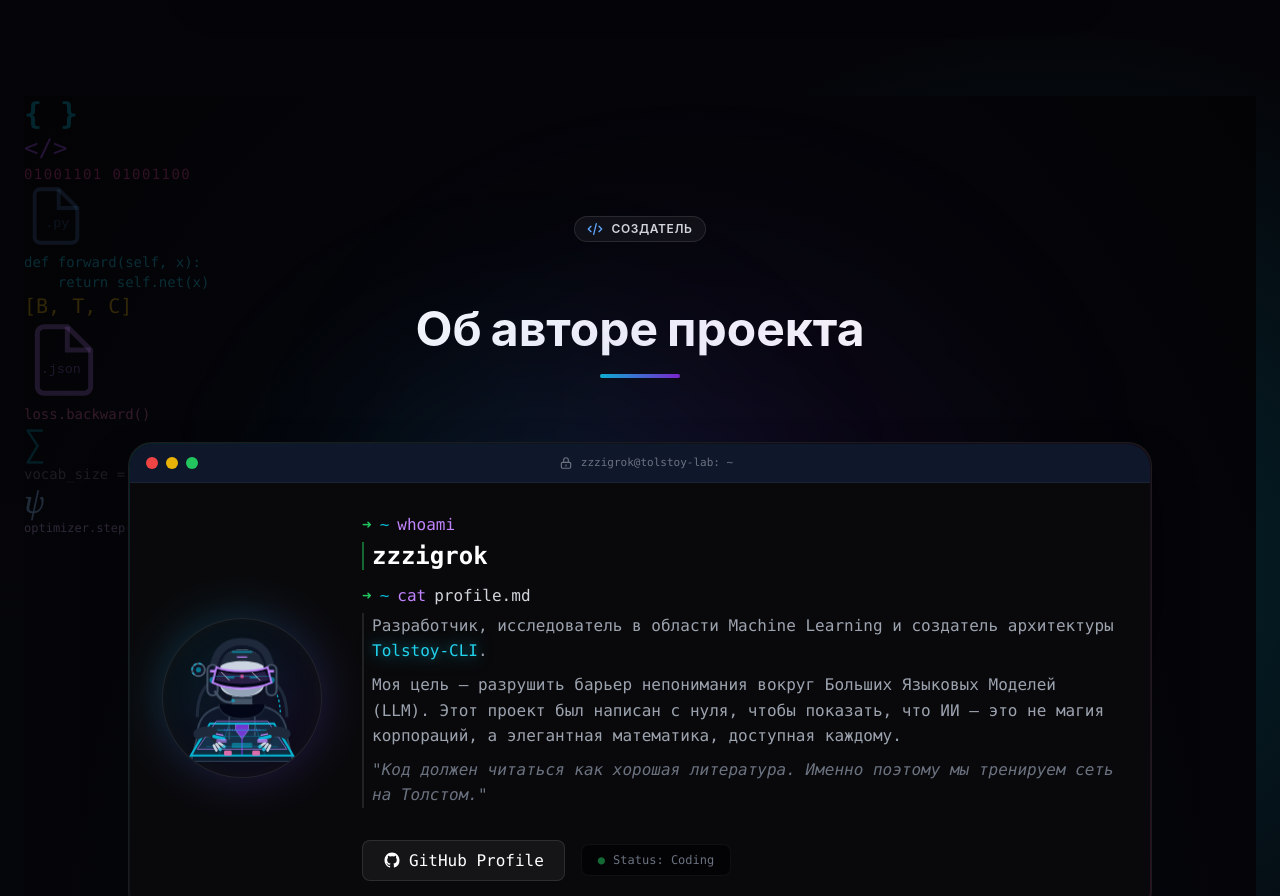
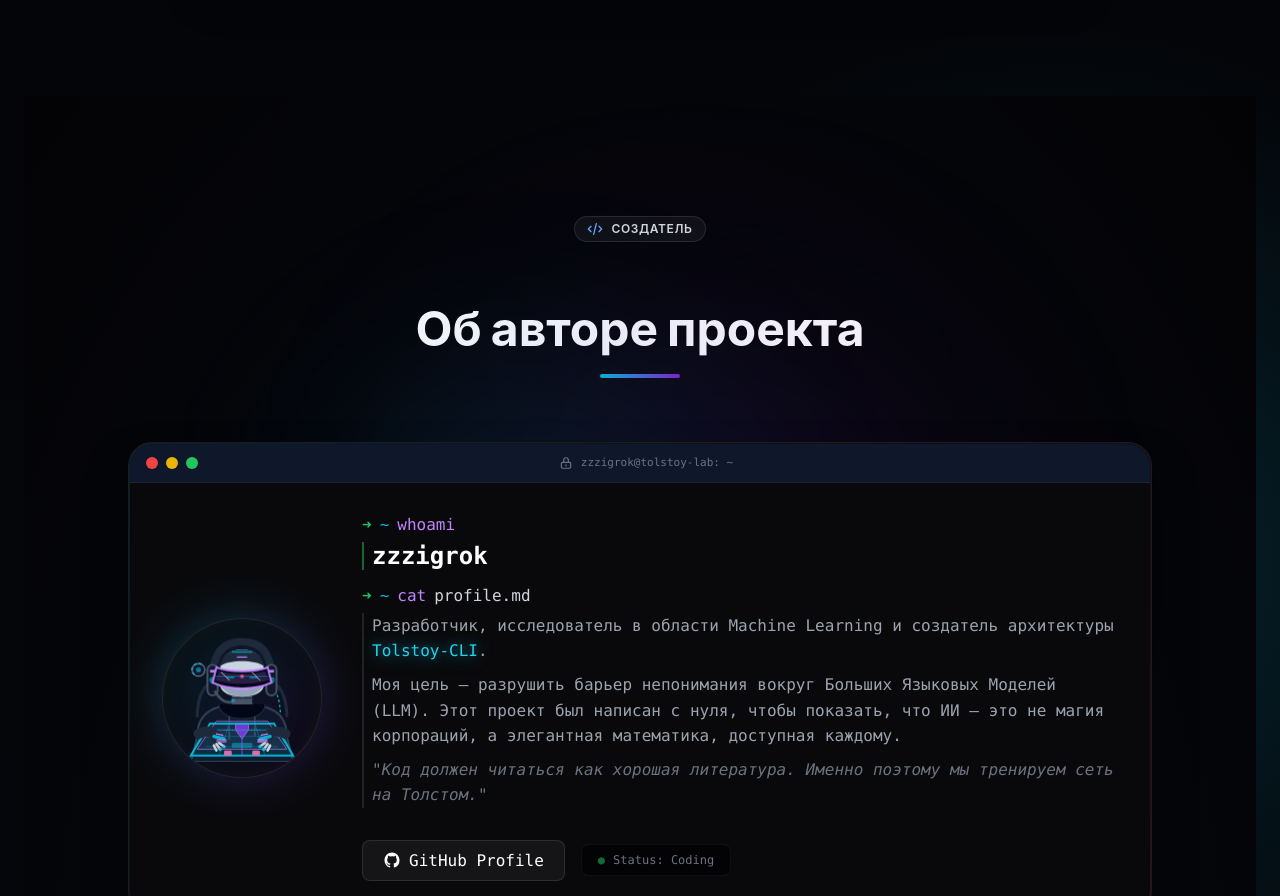
Before and after one commit to zzzigrok/Tolstoy-CLI, a React (Vite) app in the folder web/: page / in a window 1280 px wide. Shown: the part 1555-2451 px from the top of the page. Built offline with nearby package versions, Linux system fonts and the light colour scheme; a web font is replaced by a local one.

Commit message:
style(landing): remove unstyled background math/code elements causing visual artifacts

```diff
--- a/web/src/App.tsx
+++ b/web/src/App.tsx
@@ -134,32 +134,6 @@ function Developer() {
     <section className="section-shell developer-section-new" id="developer">
       {/* Abstract background math/code elements */}
       <div className="dev-math-background">
-        <div className="book-fly fly-1 text-cyan-500/20 font-mono text-3xl font-bold">{"{ }"}</div>
-        <div className="book-fly fly-2 text-purple-500/20 font-mono text-2xl">&lt;/&gt;</div>
-        <div className="book-fly fly-3 text-pink-500/20 font-mono text-sm tracking-widest">01001101 01001100</div>
-
-        <svg className="book-fly fly-4 w-16 h-16 text-blue-400/10" viewBox="0 0 24 24" fill="none" stroke="currentColor" strokeWidth="1.5">
-          <path d="M13 2H6a2 2 0 00-2 2v16a2 2 0 002 2h12a2 2 0 002-2V9z" />
-          <polyline points="13 2 13 9 20 9" />
-          <text x="8" y="16" fontFamily="monospace" fontSize="5" fill="currentColor" stroke="none">.py</text>
-        </svg>
-
-        <div className="book-fly fly-5 text-cyan-400/20 font-mono text-sm whitespace-pre">{"def forward(self, x):\n    return self.net(x)"}</div>
-
-        <div className="book-fly fly-6 text-yellow-500/20 font-mono text-xl">[B, T, C]</div>
-
-        <svg className="book-fly fly-7 w-20 h-20 text-purple-400/15" viewBox="0 0 24 24" fill="none" stroke="currentColor" strokeWidth="1.5">
-          <path d="M13 2H6a2 2 0 00-2 2v16a2 2 0 002 2h12a2 2 0 002-2V9z" />
-          <polyline points="13 2 13 9 20 9" />
-          <text x="5" y="16" fontFamily="monospace" fontSize="4" fill="currentColor" stroke="none">.json</text>
-        </svg>
-
-        <div className="book-fly fly-8 text-pink-400/20 font-mono text-sm">loss.backward()</div>
-        <div className="book-fly fly-9 text-cyan-500/15 font-mono text-4xl">∑</div>
-        <div className="book-fly fly-10 text-white/10 font-mono text-sm">vocab_size = 50257</div>
-        <div className="book-fly fly-11 text-blue-300/20 font-serif text-3xl italic">ψ</div>
-        <div className="book-fly fly-12 text-purple-300/20 font-mono text-xs">optimizer.step()</div>
-
         {/* Original static blurs */}
         <div className="dev-bg-blur-1"></div>
         <div className="dev-bg-blur-2"></div>
```
